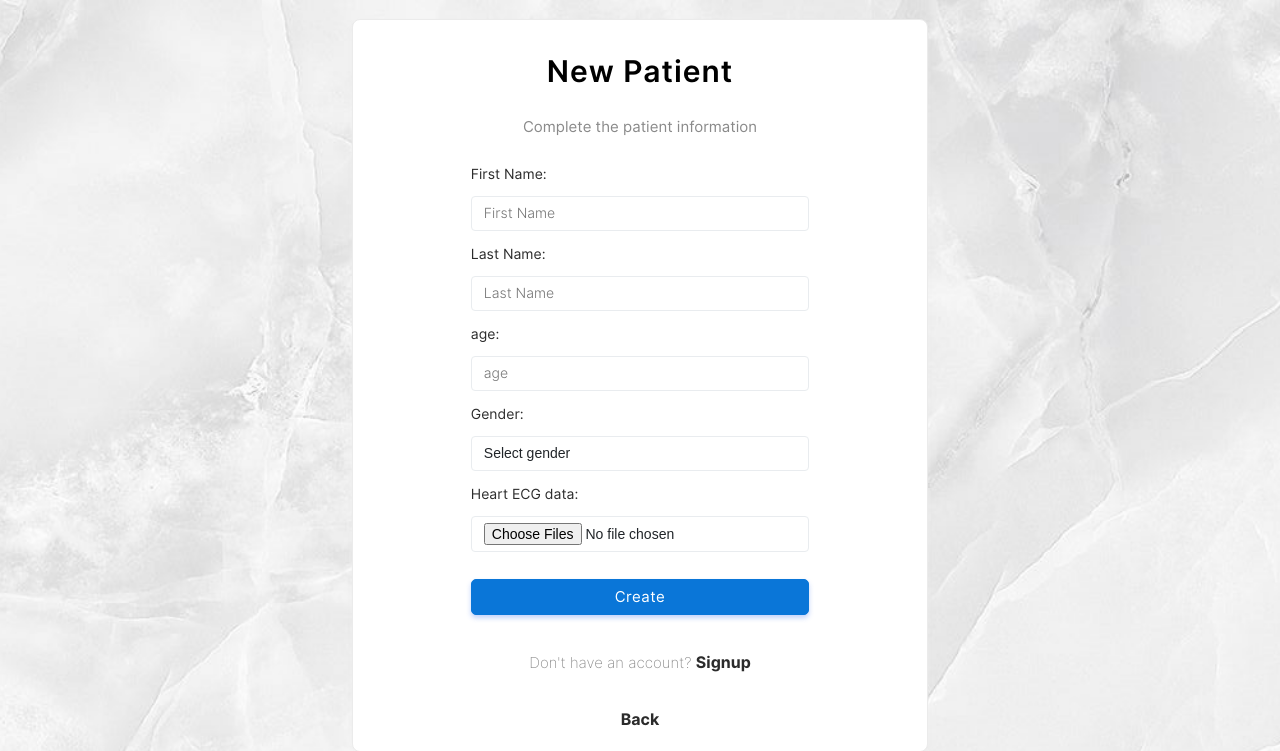
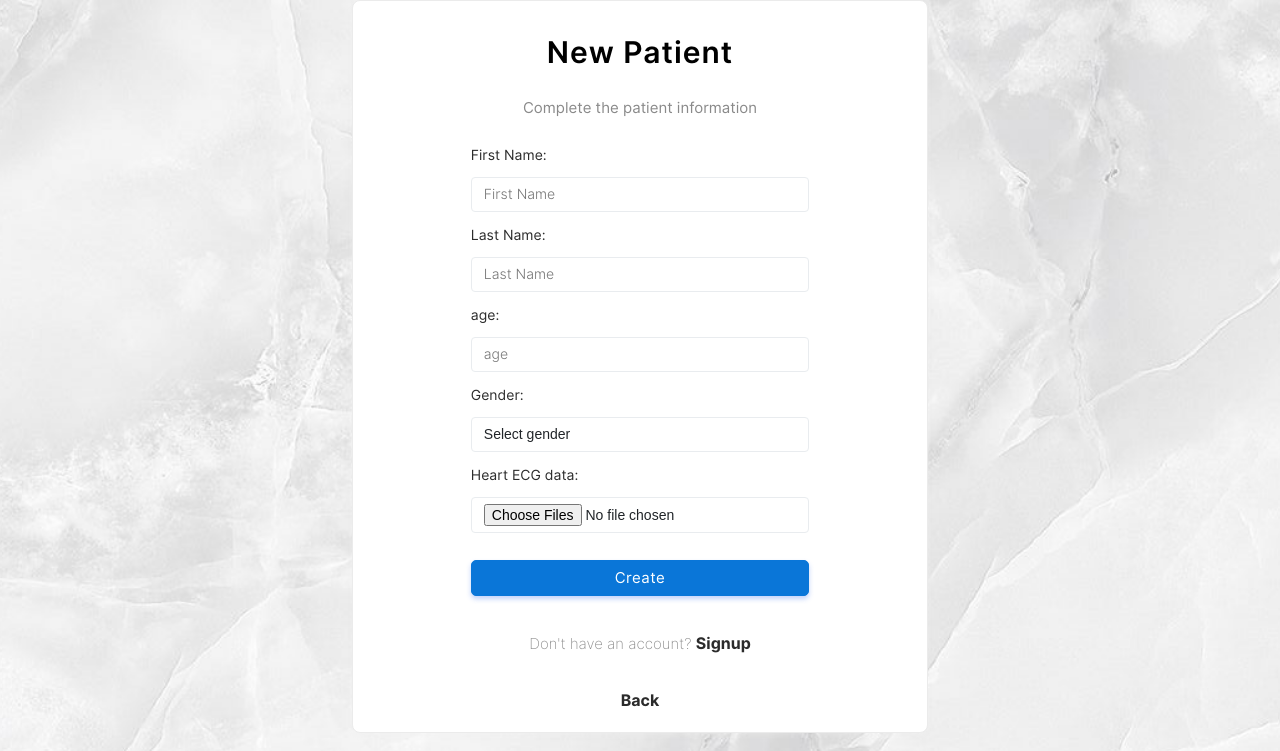
Before and after one commit to MatinGhanbari/PulseCare, a Django app: template src/backend/pulseCare/templates/pages/patients/create.html in a window 1280 px wide. Shown: the top 751 px of the page. Run offline with Django 4.2, Linux system fonts and the light colour scheme; the template is opened without the code that fills it, so the values that code supplies are empty; parts of the project's set-up code (start-up, migrations or seed data) failed here and were passed over.

Commit message:
Delete extra lables

```diff
--- a/src/backend/pulseCare/templates/pages/login.html
+++ b/src/backend/pulseCare/templates/pages/login.html
@@ -12,7 +12,6 @@
     <title>Login</title>
 </head>
 <body>
-<label for="promter" class="form-label">&nbsp;</label>
 <center>
     <div class="container">
         <table border="0" style="margin: 0;padding: 0;width: 60%;">
--- a/src/backend/pulseCare/templates/pages/patients/create.html
+++ b/src/backend/pulseCare/templates/pages/patients/create.html
@@ -12,7 +12,6 @@
     <title>New Patient</title>
 </head>
 <body style="margin: 0; margin-bottom: 2%">
-<label for="promter" class="form-label">&nbsp;</label>
 <center>
     <div class="container">
         <table border="0" style="margin: 0;padding: 0;width: 60%;">
--- a/src/backend/pulseCare/templates/pages/patients/edit.html
+++ b/src/backend/pulseCare/templates/pages/patients/edit.html
@@ -12,7 +12,6 @@
     <title>Update Patient</title>
 </head>
 <body style="margin: 0; margin-bottom: 2%">
-<label for="promter" class="form-label">&nbsp;</label>
 <center>
     <div class="container">
         <table border="0" style="margin: 0;padding: 0;width: 60%;">
```
